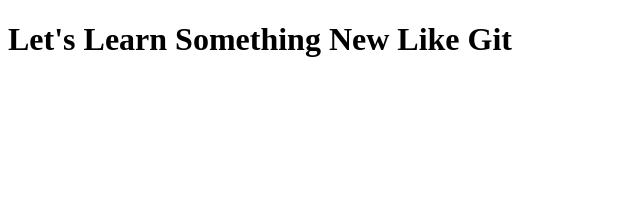
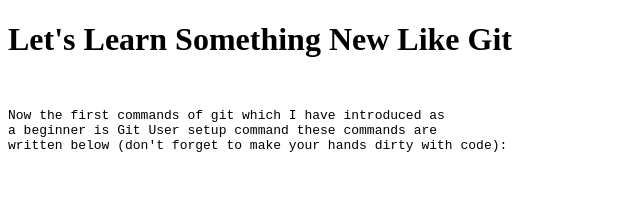
Before and after one commit to VSMcode/Gittutorials, a plain HTML site: page Index.html in a window 1280 px wide. Shown: the whole page, without its empty margins (0-640 px from the left). Drawn offline with Linux system fonts and the light colour scheme.

Commit message:
maine Html wala bhi kar diya

```diff
--- a/Index.html
+++ b/Index.html
@@ -8,6 +8,12 @@
 		<header>
 			<h1>Let's Learn Something New Like Git</h1>
 		</header>
+		<article><pre>
+				<p>Now the first commands of git which I have introduced as
+a beginner is Git User setup command these commands are
+written below (don't forget to make your hands dirty with code):</p>
+			</pre>
+		</article>
 	</main>
 </body>
 </html>
```
